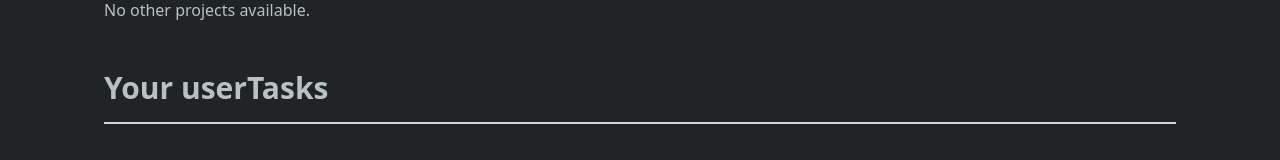
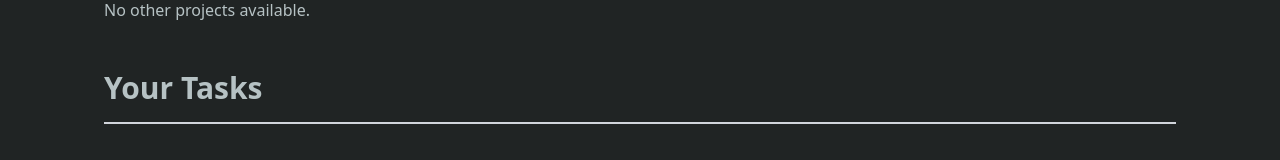
Before and after one commit to NicolasLBN/TaskFlow, a React (Create React App) app in the folder frontend/: page /home in a window 1280 px wide. Shown: the part 414-574 px from the top of the page. Built offline with nearby package versions, Linux system fonts and the light colour scheme.

Commit message:
Switch react virtualized list in grid col

```diff
--- a/frontend/src/pages/HomePage.tsx
+++ b/frontend/src/pages/HomePage.tsx
@@ -62,7 +62,7 @@ const Projects: React.FC = () => {
 
         const assignedTasks = userProjects
         .flatMap((project) => project.tasks || []) // Get all tasks from userProjects
-        .filter((task: any) => task.assigned_user_id?.id === currentSessionUser.id); // Filter tasks assigned to the current user
+        .filter((task: any) => task.assigned_user_id.id === currentSessionUser.id); // Filter tasks assigned to the current user
 
         console.log('Assigned Tasks:', assignedTasks);
 
@@ -169,9 +169,9 @@ const Projects: React.FC = () => {
 
       {/* Task Section */}
       <div className="mx-auto max-w-6xl px-10 mt-12">
-        <h2 className="text-3xl font-semibold text-left mb-4">Your userTasks</h2>
+        <h2 className="text-3xl font-semibold text-left mb-4">Your Tasks</h2>
         <hr className="mb-8 border-t-2 border-gray-300" />
-        <div className="flex flex-col gap-6">
+        <div className="grid grid-cols-1 gap-6 mb-8">
           <TaskList tasks={userTasks} />
         </div>
       </div>
```
